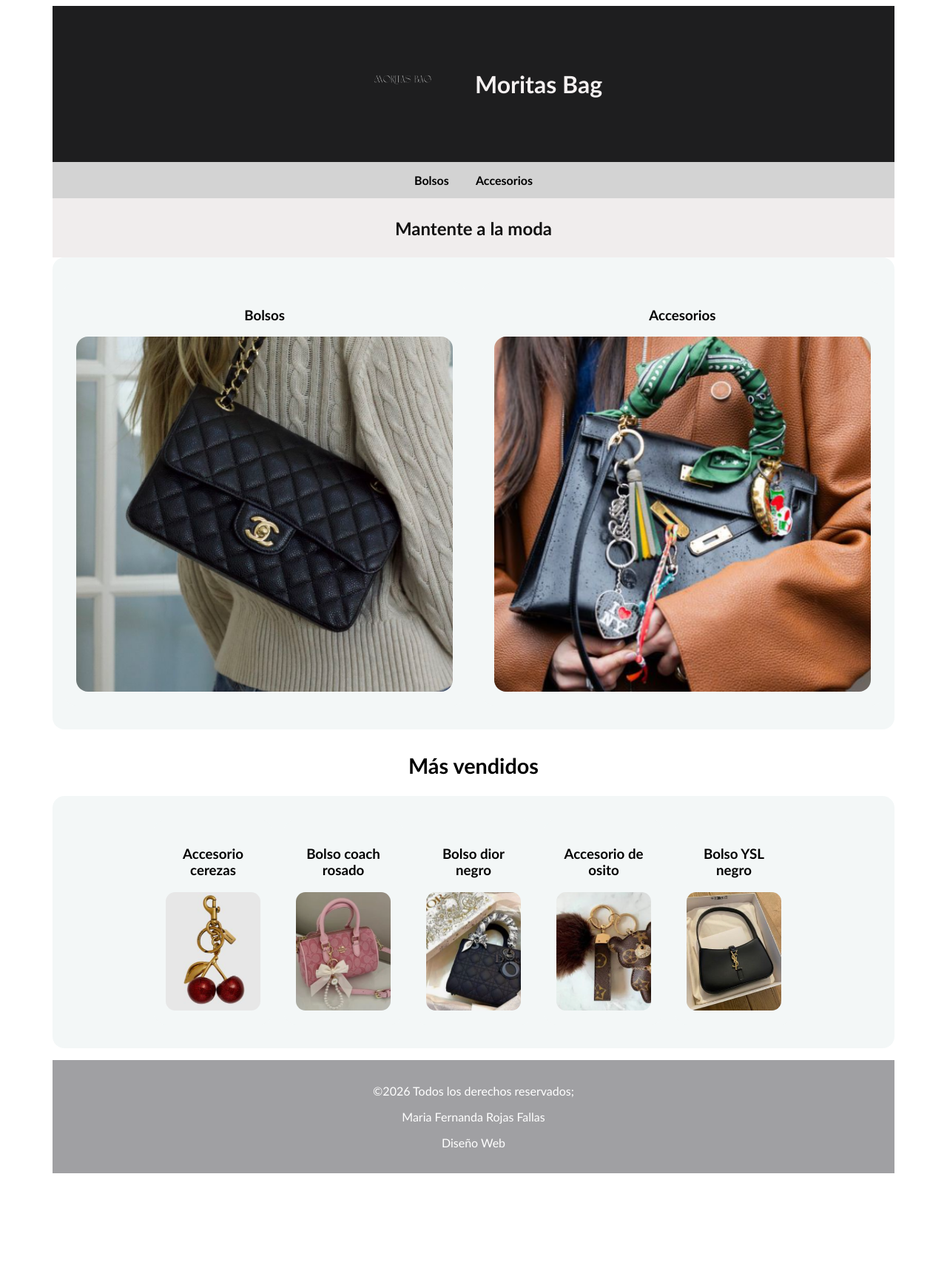
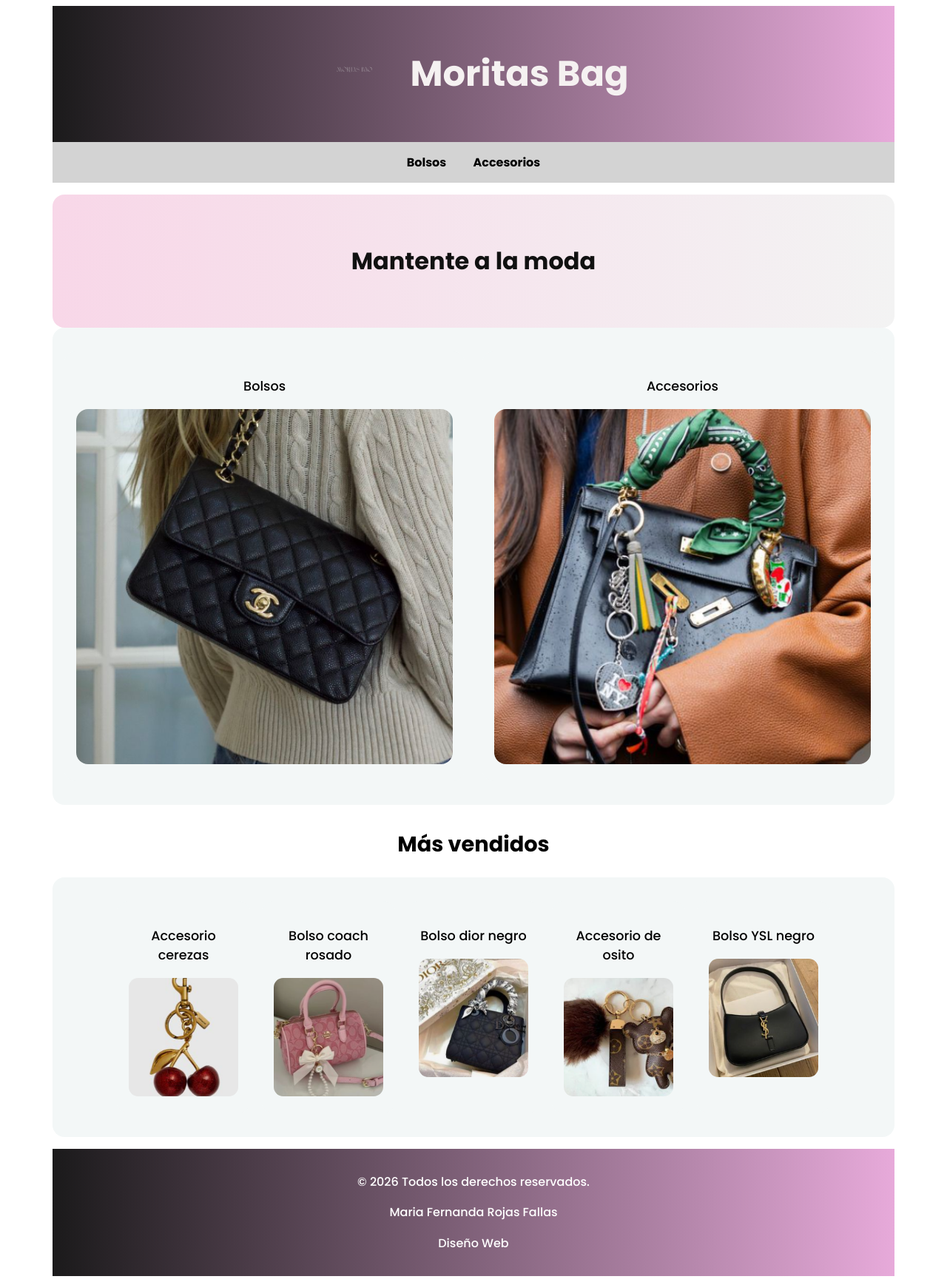
Before and after one commit to mrojasfa-cmyk/Moritas-Bag, a plain HTML site: page index.html in a window 1280 px wide. Shown: the whole page at 74% size. Before the commit the page ends 1594 px from the top, so only its background shows below. Drawn offline with Linux system fonts and the light colour scheme.

Commit message:
Add files via upload
Actualización Moritas Bag - Tarea 2

```diff
--- a/css/style.css
+++ b/css/style.css
@@ -1,61 +1,119 @@
 /* ===== CONTENEDOR ===== */
 
-.container {
+.container{
   width: 90%;
   margin: auto;
-  font-family: 'Trebuchet MS', 'Lucida Grande', 'Lucida Sans', Arial, sans-serif;
+  font-family: 'Poppins', sans-serif;
+}
+
+/* ===== ENLACES GENERALES ===== */
+
+a{
+  text-decoration: none;
+  color: inherit;
+}
+
+a:visited,
+a:active{
+  color: inherit;
 }
 
 /* ===== HEADER ===== */
 
-header {
-  background: rgb(30, 30, 31);
+header{
+  background: linear-gradient(to right, #1b1a1b, #e7aada);
   color: rgb(245, 241, 241);
   padding: 1rem;
   text-align: center;
 }
 
-header a {
-  color: rgb(245, 241, 241);
-  text-decoration: none;
+.header{
+  display: flex;
+  align-items: center;
+  justify-content: center;
+  gap: 1.5rem;
+  padding: 1.5rem 0;
 }
 
-header a:hover,
-header a:visited,
-header a:active {
+header a{
   color: rgb(245, 241, 241);
-  text-decoration: none;
+}
+
+header a:hover{
+  color: #fff;
+}
+
+.logo img{
+  height: 100px;
+  width: auto;
 }
 
 /* ===== NAVEGACIÓN ===== */
 
-nav {
+nav{
   background: lightgray;
   padding: 15px;
   text-align: center;
 }
 
-nav a {
+nav a{
   margin: 1rem;
-  text-decoration: none;
   font-weight: bold;
   color: black;
 }
 
+nav a:hover{
+  color: rgb(223, 155, 189);
+}
+
 /* ===== HERO ===== */
 
-.hero {
-  height: 80px;
-  background: rgb(240, 237, 237);
-  color: rgb(19, 18, 18);
+.hero{
+  height: 180px;
+  background: linear-gradient(to right, #f8d7e8, #f3f3f3);
+  color: #111;
   display: flex;
   align-items: center;
   justify-content: center;
+  border-radius: 1rem;
+  margin-top: 1rem;
+}
+
+.hero h2{
+  animation: aparecer 2s ease;
+}
+
+/* ===== TÍTULOS ===== */
+
+h1{
+  font-size: 3rem;
+  font-weight: 700;
+}
+
+h2{
+  font-size: 2rem;
+  font-weight: 600;
+}
+
+h3{
+  font-size: 1.1rem;
+  font-weight: 500;
+}
+
+p{
+  font-size: 1rem;
+  line-height: 1.6;
+}
+
+.titulo-seccion{
+  text-align: center;
+  margin-top: 2rem;
+  font-size: 1.8rem;
 }
 
 /* ===== TARJETAS GENERALES ===== */
 
-.cards {
+.cards{
   display: flex;
   justify-content: center;
   flex-wrap: wrap;
@@ -65,121 +123,156 @@
   border-radius: 1rem;
 }
 
-.card {
+.card{
   background: rgb(243, 247, 247);
   padding: 1rem;
   box-sizing: border-box;
   text-align: center;
   border-radius: 1rem;
+  transition: all 0.3s ease;
 }
 
-/* ===== IMÁGENES PRINCIPALES (GRANDES) ===== */
+.card:hover{
+  transform: translateY(-8px);
+  box-shadow: 0 10px 20px rgba(0,0,0,0.15);
+}
 
-.principales {
+.precio{
+font-weight:bold;
+color:#63304b;
+margin-top:0.5rem;
+font-size:1rem;
+}
+
+/* ===== SECCIÓN PRINCIPAL ===== */
+
+.principales{
   display: flex;
   gap: 1.5rem;
 }
 
-.principales .card {
+.principales .card{
   flex: 1;
 }
 
-.principales img {
+.principales img{
   width: 100%;
   height: 480px;
   object-fit: cover;
   border-radius: 1rem;
 }
 
-/* ===== MÁS VENDIDOS (PEQUEÑOS) ===== */
+/* ===== MÁS VENDIDOS ===== */
 
-.mas-vendidos {
+.mas-vendidos{
   display: flex;
-  flex-wrap: wrap;
   justify-content: center;
+  flex-wrap: nowrap;
   gap: 1rem;
 }
 
-.mas-vendidos .card {
-  width: 160px;
+.mas-vendidos .card{
+  flex: 1;
+  max-width: 180px;
 }
 
-.mas-vendidos img {
+.mas-vendidos img{
   width: 100%;
   height: 160px;
   object-fit: cover;
   border-radius: 0.8rem;
 }
 
-/* ===== LINKS ===== */
+/* ===== BOLSOS ===== */
 
-a {
-  text-decoration: none;
-  color: inherit;
+.bolsos .card img{
+  width: 100%;
+  height: 260px;
+  object-fit: cover;
+  border-radius: 1rem;
 }
 
-a:visited, /* el titulo no se vuelva morado al darle click*/
-a:active {
-  color: inherit;
+/* ===== ACCESORIOS ===== */
+
+.accesorios .card img{
+  width: 100%;
+  height: 220px;
+  object-fit: cover;
+  border-radius: 1rem;
 }
 
 /* ===== FOOTER ===== */
 
-footer {
-  background: rgb(160, 160, 163);
+footer{
+  background: linear-gradient(to right, #1b1a1b, #e7aada);
   color: white;
   padding: 1rem;
   text-align: center;
   margin-top: 1rem;
 }
 
-/* ===== TÍTULOS ===== */
+/* ===== ANIMACIONES ===== */
 
-.titulo-seccion {
-  text-align: center;
-  margin-top: 2rem;
-  font-size: 1.8rem;
+@keyframes aparecer{
+  from{
+    opacity: 0;
+    transform: translateY(-20px);
+  }
+
+  to{
+    opacity: 1;
+    transform: translateY(0);
+  }
 }
 
-/* ===== BOLSOS (todas del mismo tamaño) ===== */
+/* ===== CONFIGURACIÓN GENERAL ===== */
 
-.bolsos .card img {
-  width: 100%;
-  height: 260px;
-  object-fit: cover;
-  border-radius: 1rem;
+html{
+  scroll-behavior: smooth;
 }
 
-/* ===== ACCESORIOS (todas del mismo tamaño) ===== */
+/* ===== MEDIA QUERIES ===== */
 
-.accesorios .card img {
-  width: 100%;
-  height: 220px;
-  object-fit: cover;
-  border-radius: 1rem;
+@media(max-width:768px){
+
+  .header{
+    flex-direction: column;
+  }
+
+  .principales{
+    flex-direction: column;
+  }
+
+  .principales img{
+    height: 300px;
+  }
+
+  .mas-vendidos{
+    flex-wrap: wrap;
+  }
+
+  .mas-vendidos .card{
+    width: 30%;
+    max-width: none;
+  }
+
+  h1{
+    font-size: 2rem;
+  }
 }
 
-.logo img {
-  height: 100px;
-  width: auto;
+@media(max-width:480px){
+
+  .mas-vendidos .card{
+    width: 100%;
+  }
+
+  nav a{
+    display: block;
+    margin: 0.8rem 0;
+  }
+
+  .logo img{
+    height: 7rem;
+  }
 }
-
-.header {
-  display: flex;
-  align-items: center;
-  justify-content: center;
-  gap: 1.5rem;
-  padding: 1.5rem 0;
-}
-
-.header {
-  display: flex;
-  align-items: center;
-  justify-content: center;
-  gap: 1rem;
-}
-
-.logo img {
-  height: 10rem;
-  width: auto;
-}
--- a/index.html
+++ b/index.html
@@ -5,6 +5,9 @@
     <meta name="viewport" content="width=device-width, initial-scale=1.0">
     <title>Moritas Bag</title>
     <link rel="stylesheet" href="css/style.css">
+    <link rel="preconnect" href="https://fonts.googleapis.com">
+<link rel="preconnect" href="https://fonts.gstatic.com" crossorigin>
+<link href="https://fonts.googleapis.com/css2?family=Poppins:wght@300;500;700&display=swap" rel="stylesheet">
 </head>
 <body>
     <div class="container">
@@ -47,45 +50,45 @@
 <div class="card">
         <h3>Accesorio cerezas</h3>
         <a href="accesorios.html">
-        <img src="./assets/accesoriocerezas.png">
+        <img src="./assets/accesoriocerezas.png" alt="Accesorio de cerezas">
     </a>
     </div>
 
      <div class="card">
         <h3>Bolso coach rosado</h3>
         <a href="bolsos.html">
-        <img src="./assets/coach.png">
+        <img src="./assets/coach.png" alt="Bolso Coach rosado">
     </a>
     </div>
 
      <div class="card">
         <h3>Bolso dior negro</h3>
         <a href="bolsos.html">
-        <img src="./assets/dior.png">
+        <img src="./assets/dior.png" alt="Bolso Dior negro">
     </a>
     </div>
 
      <div class="card">
         <h3>Accesorio de osito</h3>
         <a href="accesorios.html">
-        <img src="./assets/accesorioosito.png">
+        <img src="./assets/accesorioosito.png" alt="Accesorio de osito">
     </a>
    </div>
 
      <div class="card">
         <h3>Bolso YSL negro</h3>
         <a href="bolsos.html">
-        <img src="./assets/ysl.png">
+        <img src="./assets/ysl.png" alt="Bolso YSL negro">
     </a>
     </div>
 
 </section>
 
 <footer>
-  <p>&copy;2026 Todos los derechos reservados;</p>
+  <p>&copy; 2026 Todos los derechos reservados.</p>
   <p>Maria Fernanda Rojas Fallas</p>
-  <P>Diseño Web</P>
+  <p>Diseño Web</p>
 </footer>
-
+</div>
 </body>
 </html>
```
Also changed, not shown: accesorios.html (+13 -10 lines), bolsos.html (+13 -10 lines).
